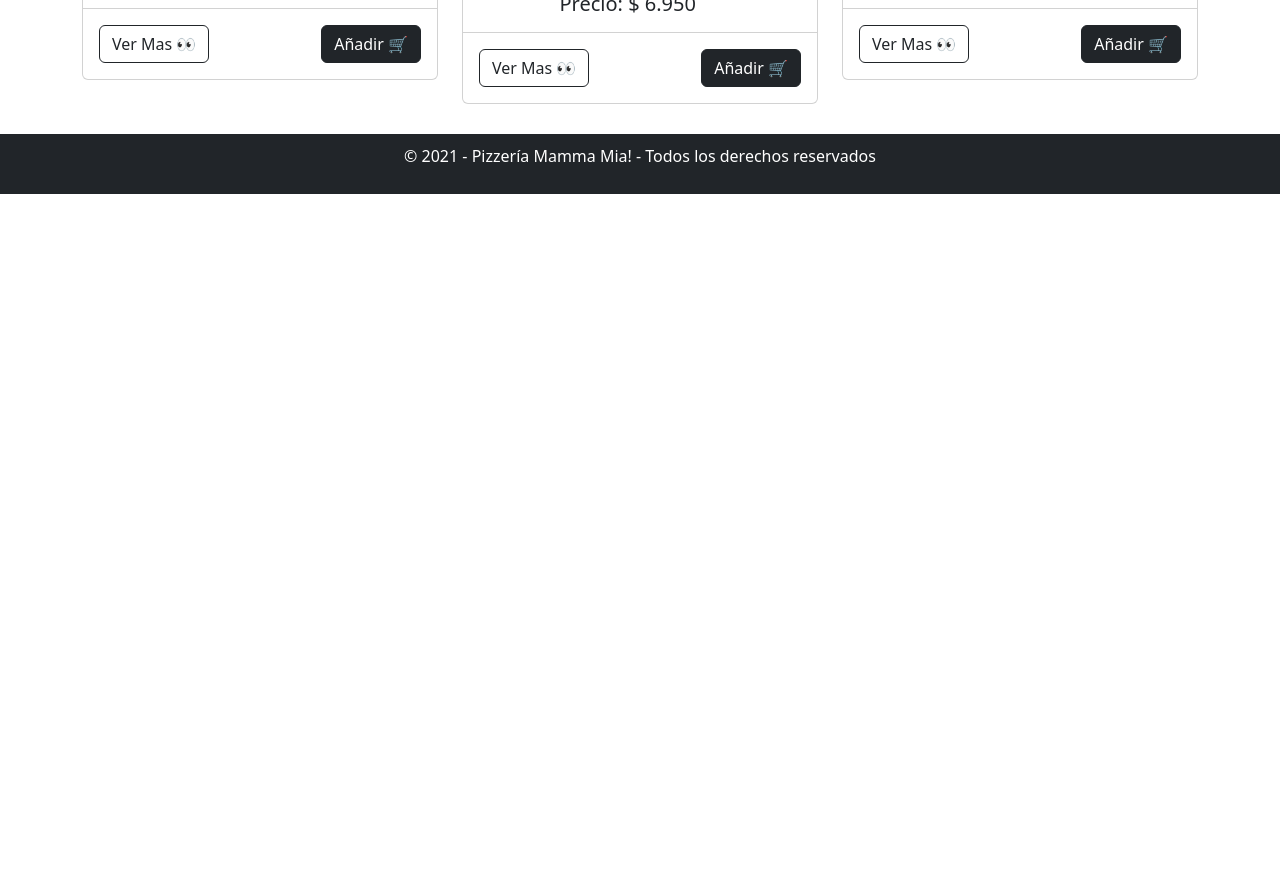
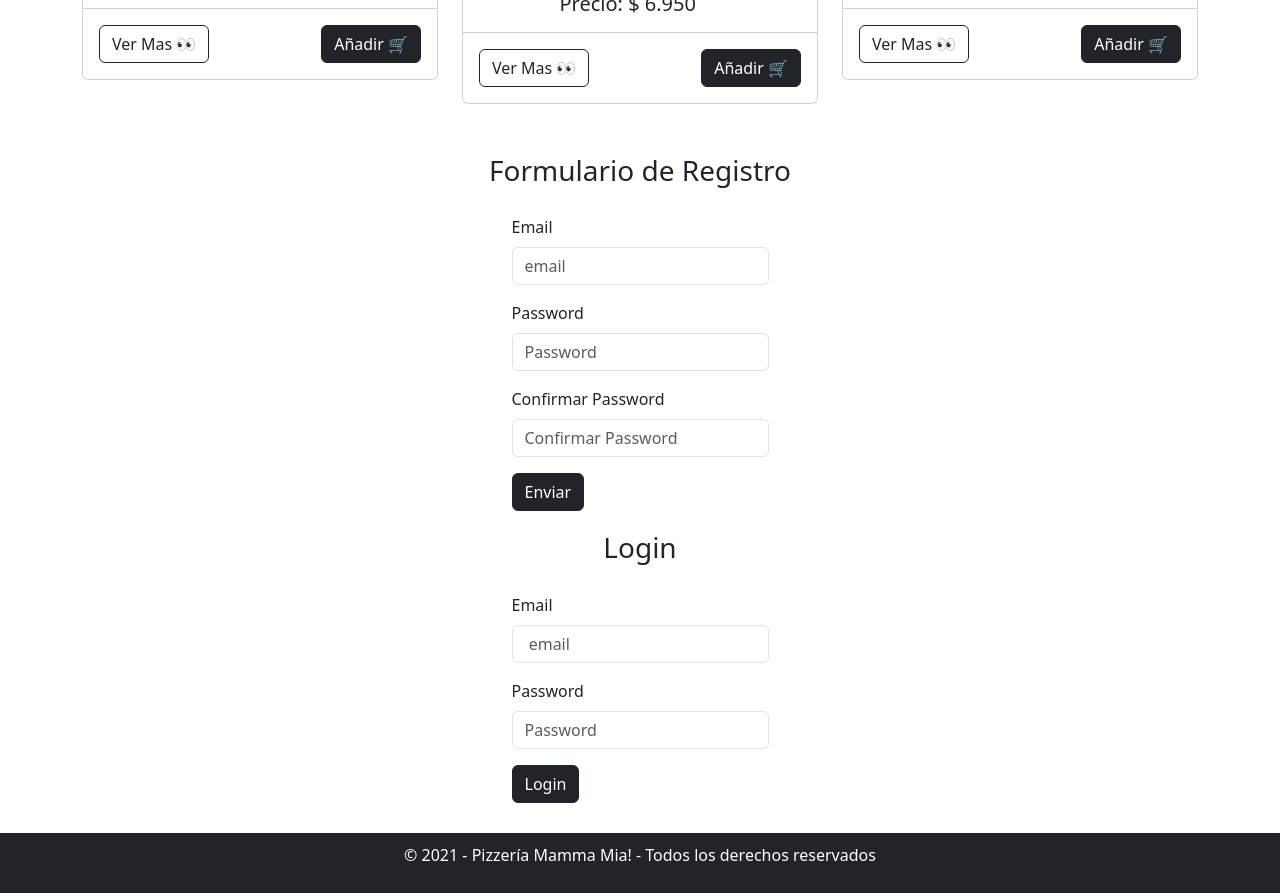
Before and after one commit to Almarondon/-Pizzer-a-desafio1-React, a React (Vite) app: page / in a window 1280 px wide. Shown: the part 760-1653 px from the top of the page. Before the commit the page ends 954 px from the top, so only its background shows below. Built offline with nearby package versions, Linux system fonts and the light colour scheme.

Commit message:
agregando los componentes Register y Login al desafio

```diff
--- a/package.json
+++ b/package.json
@@ -13,7 +13,8 @@
     "bootstrap": "^5.3.3",
     "react": "^18.3.1",
     "react-bootstrap": "^2.10.5",
-    "react-dom": "^18.3.1"
+    "react-dom": "^18.3.1",
+    "sweetalert2": "^11.14.4"
   },
   "devDependencies": {
     "@eslint/js": "^9.11.1",
--- a/src/App.jsx
+++ b/src/App.jsx
@@ -1,13 +1,17 @@
 import "./App.css";
 import Footer from "./components/footer/Footer";
 import Home from "./components/home/Home";
+import Login from "./components/login/Login";
 import Navbar from "./components/Navbar";
+import Register from "./components/register/Register";
 
 function App() {
   return (
     <>
       <Navbar />
       <Home />
+      <Register />
+      <Login />
       <Footer />
     </>
   );
--- /dev/null
+++ b/src/components/login/Login.jsx
@@ -0,0 +1,67 @@
+import { useState } from "react";
+import "./login.css";
+import Button from "react-bootstrap/Button";
+import Form from "react-bootstrap/Form";
+import Swal from "sweetalert2";
+
+const Login = () => {
+  const [email, setEmail] = useState("");
+  const [password, setPassword] = useState("");
+
+  const clickEnviar = (e) => {
+    e.preventDefault();
+
+    if (email == "" || password == "") {
+      Swal.fire({
+        title: "Error!",
+        text: "Todos los campos son obligatorios",
+        icon: "error",
+      });
+      return;
+    }
+    if (password.length < 6) {
+      Swal.fire({
+        title: "Error!",
+        text: "la contraseña debe tener 6 caracteres",
+        icon: "error",
+      });
+      return;
+    }
+    Swal.fire({
+      title: "Good job!",
+      text: "Login exitoso!",
+      icon: "success",
+    });
+  };
+
+  return (
+    <>
+      <h3>Login</h3>
+      <div className="login">
+        <Form onSubmit={clickEnviar} id="login">
+          <Form.Group className="mb-3" controlId="formBasicEmail">
+            <Form.Label>Email</Form.Label>
+            <Form.Control
+              type="email"
+              placeholder=" email"
+              onChange={(e) => setEmail(e.target.value)}
+            />
+          </Form.Group>
+          <Form.Group className="mb-3" controlId="formBasicPassword">
+            <Form.Label>Password</Form.Label>
+            <Form.Control
+              type="password"
+              placeholder="Password"
+              onChange={(e) => setPassword(e.target.value)}
+            />
+          </Form.Group>
+          <Button variant="dark" type="submit">
+            Login
+          </Button>
+        </Form>
+      </div>
+    </>
+  );
+};
+
+export default Login;
--- /dev/null
+++ b/src/components/login/login.css
@@ -0,0 +1,10 @@
+h4 {
+  display: flex;
+  justify-content: center;
+  margin-top: 50px;
+}
+.login {
+  display: flex;
+  justify-content: center;
+  padding-bottom: 30px;
+}
--- /dev/null
+++ b/src/components/register/Register.jsx
@@ -0,0 +1,100 @@
+import { useState } from "react";
+import "./register.css";
+import Button from "react-bootstrap/Button";
+import Form from "react-bootstrap/Form";
+import Swal from "sweetalert2";
+
+const Register = () => {
+  const [email, setEmail] = useState("");
+  const [password, setPassword] = useState("");
+  const [confirmarPassword, setConfirmarPassword] = useState("");
+
+  const esEmailValido = (email) => {
+    const regex = /^[^\s@]+@[^\s@]+\.[^\s@]+$/;
+    return regex.test(email);
+  };
+
+  const clickEnviar = (e) => {
+    e.preventDefault();
+
+    if (email == "" || password == "" || confirmarPassword == "") {
+      Swal.fire({
+        title: "Error!",
+        text: "Todos los campos son obligatorios",
+        icon: "error",
+      });
+      return;
+    }
+    if (!esEmailValido(email)) {
+      Swal.fire({
+        title: "Error!",
+        text: "El formato del email no es válido",
+        icon: "error",
+      });
+
+      return;
+    }
+
+    if (password !== confirmarPassword) {
+      Swal.fire({
+        title: "Error!",
+        text: "El password no coincide",
+        icon: "error",
+      });
+      return;
+    }
+
+    if (password.length < 6) {
+      Swal.fire({
+        title: "Error!",
+        text: "la contraseña debe tener 6 caracteres",
+        icon: "error",
+      });
+      return;
+    }
+    Swal.fire({
+      title: "Good job!",
+      text: "Registro exitoso!",
+      icon: "success",
+    });
+  };
+
+  return (
+    <>
+      <h3 id="register">Formulario de Registro</h3>
+      <div className="form-1">
+        <Form onSubmit={clickEnviar}>
+          <Form.Group className="mb-3" controlId="formBasicEmail">
+            <Form.Label>Email</Form.Label>
+            <Form.Control
+              value={email}
+              placeholder="email"
+              onChange={(e) => setEmail(e.target.value.toLocaleLowerCase())}
+            />
+          </Form.Group>
+          <Form.Group className="mb-3" controlId="formBasicPassword">
+            <Form.Label>Password</Form.Label>
+            <Form.Control
+              type="password"
+              placeholder="Password"
+              onChange={(e) => setPassword(e.target.value)}
+            />
+          </Form.Group>
+          <Form.Group className="mb-3" controlId="formBasicConfirmarPassword">
+            <Form.Label>Confirmar Password</Form.Label>
+            <Form.Control
+              type="password"
+              placeholder="Confirmar Password"
+              onChange={(e) => setConfirmarPassword(e.target.value)}
+            />
+          </Form.Group>
+          <Button variant="dark" type="submit">
+            Enviar
+          </Button>
+        </Form>
+      </div>
+    </>
+  );
+};
+
+export default Register;
--- /dev/null
+++ b/src/components/register/register.css
@@ -0,0 +1,9 @@
+h3 {
+  display: flex;
+  justify-content: center;
+  padding: 20px;
+}
+.form-1 {
+  display: flex;
+  justify-content: center;
+}
```
Also changed, not shown: 1 other file (tests, documents, lock files or other folders).
